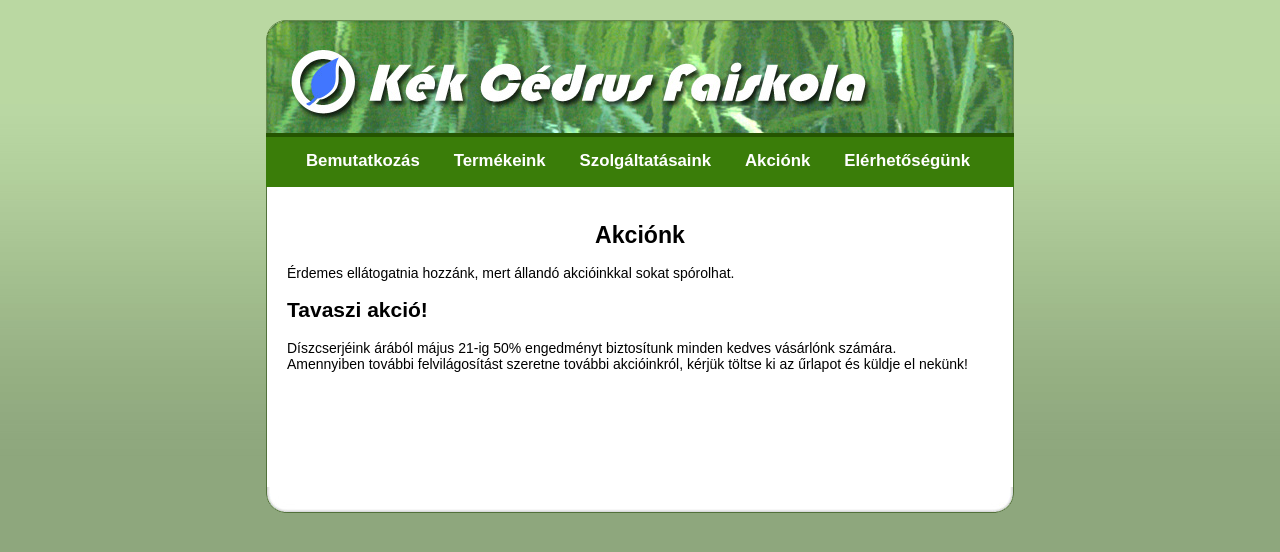
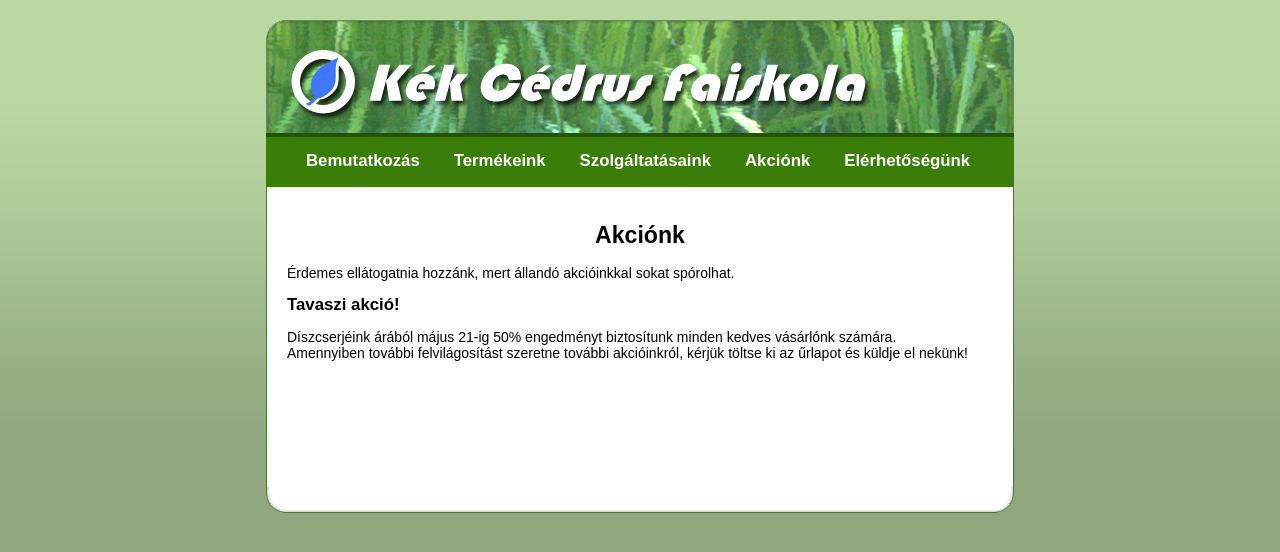
Before and after one commit to paaldorina/munkaf-jlok-15, a plain HTML site: page akcionk.html in a window 1280 px wide. Drawn offline with Linux system fonts and the light colour scheme.

Commit message:
feladat 13

```diff
--- a/styles.css
+++ b/styles.css
@@ -44,6 +44,7 @@ body {
   padding-right: 30px;
   font-size: 1.2em;
 }
+
 #menu a,
 #menu a:link,
 #menu a:visited {
@@ -51,12 +52,18 @@ body {
   font-weight: bold;
   text-decoration: none;
 }
+
 #menu a:hover {
-    text-decoration: underline;
+  text-decoration: underline;
 }
+
 h1 {
   font-size: 1.65em;
   text-align: center;
+}
+
+h2 {
+    font-size: 120%;
 }
 
 .kep {
```
